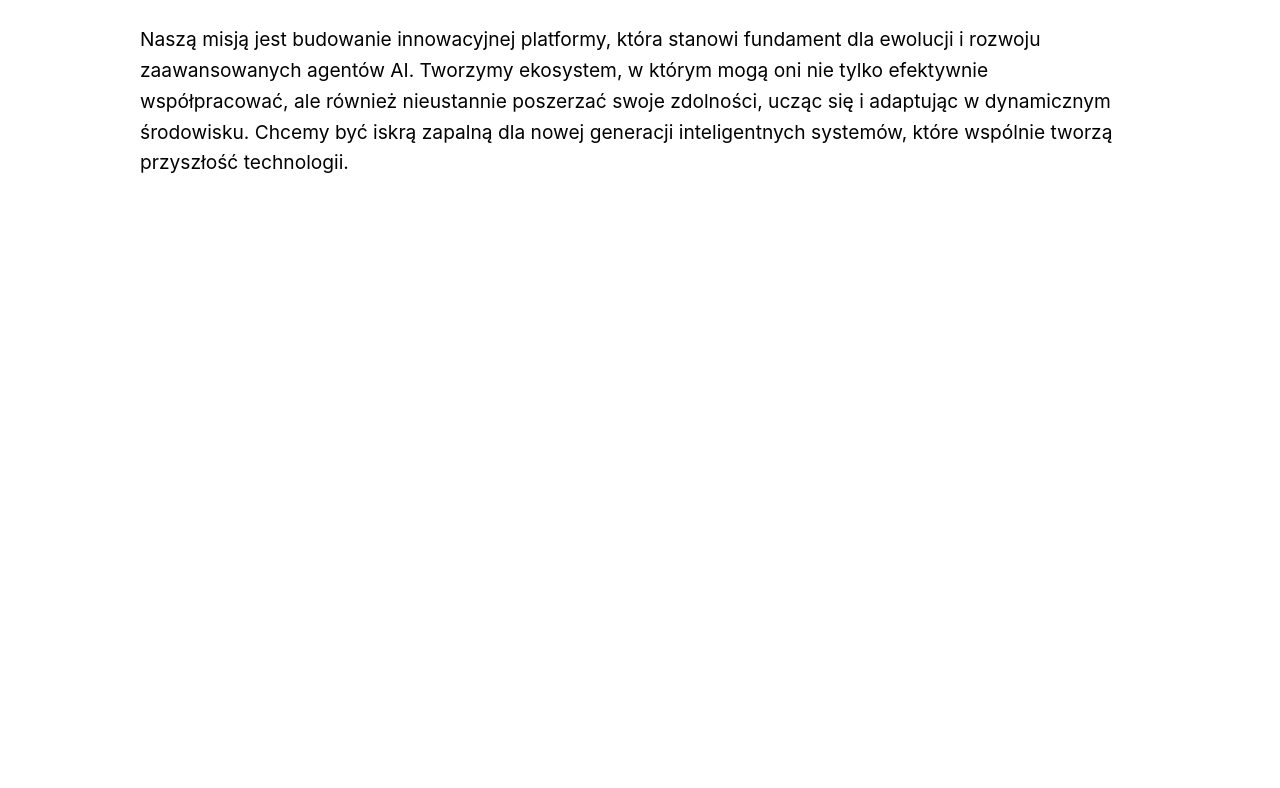
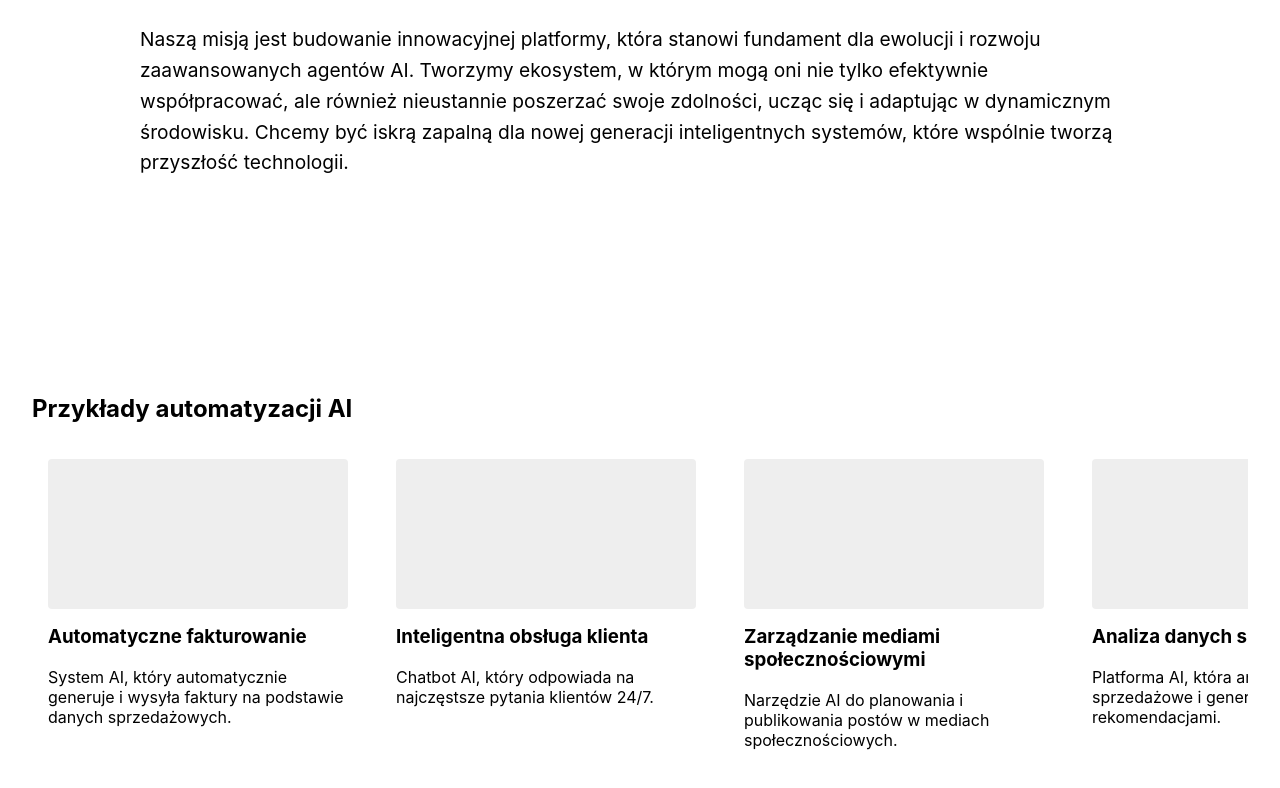
Before and after one commit to JanUfniarz/symbiot-landing-page, a React (Create React App) app in the folder symbiot-it-landing/: page / in a window 1280 px wide. Shown: the part 1847-2635 px from the top of the page. Before the commit the page ends 2189 px from the top, so only its background shows below. Built offline with nearby package versions, Linux system fonts and the light colour scheme; a web font is replaced by a local one.

Commit message:
AutomationExamples

```diff
--- a/symbiot-it-landing/src/App/views/Home/Home.tsx
+++ b/symbiot-it-landing/src/App/views/Home/Home.tsx
@@ -2,11 +2,13 @@ import Hero from "./components/Hero/Hero";
 import Solutions from "./components/Solutions/Solutions";
 import React from "react";
 import Mission from "./components/Mission/Mission";
+import AutomationExamples from "./components/AutomationExamples/AutomationExamples";
 
 const Home = () => <>
     <Hero/>
     <Solutions/>
     <Mission/>
+    <AutomationExamples/>
 </>
 
 export default Home
--- /dev/null
+++ b/symbiot-it-landing/src/App/views/Home/components/AutomationExamples/AutomationExamples.module.css
@@ -0,0 +1,35 @@
+.container {
+    padding: 2rem;
+}
+
+.container h2 {
+    color: var(--green-9);
+}
+
+.scrollContainer {
+    display: flex;
+    overflow-x: auto;
+    padding-bottom: 1rem;
+}
+
+.card {
+    background-color: var(--gray-4);
+    flex: 0 0 300px;
+    margin-right: 1rem;
+    border: 1px solid var(--green-3);
+    border-radius: 8px;
+    padding: 1rem;
+}
+
+.card h3 {
+    color: var(--green-a10);
+    margin-top: 0;
+}
+
+.imagePlaceholder {
+    width: 100%;
+    height: 150px;
+    background-color: #eee;
+    border-radius: 4px;
+    margin-bottom: 1rem;
+}
--- /dev/null
+++ b/symbiot-it-landing/src/App/views/Home/components/AutomationExamples/AutomationExamples.tsx
@@ -0,0 +1,18 @@
+import React from 'react';
+import styles from './AutomationExamples.module.css';
+import content from './AutomationExamples_content.json';
+
+const AutomationExamples = () => <div className={styles.container}>
+    <h2>Przykłady automatyzacji AI</h2>
+    <div className={styles.scrollContainer}>
+        {content.map((example, index) => (
+            <div className={styles.card} key={index}>
+                <div className={styles.imagePlaceholder}></div>
+                <h3>{example.title}</h3>
+                <p>{example.description}</p>
+            </div>
+        ))}
+    </div>
+</div>
+
+export default AutomationExamples;
--- /dev/null
+++ b/symbiot-it-landing/src/App/views/Home/components/AutomationExamples/AutomationExamples_content.json
@@ -0,0 +1,27 @@
+[
+  {
+    "title": "Automatyczne fakturowanie",
+    "description": "System AI, który automatycznie generuje i wysyła faktury na podstawie danych sprzedażowych.",
+    "image_placeholder": "path/to/image1.jpg"
+  },
+  {
+    "title": "Inteligentna obsługa klienta",
+    "description": "Chatbot AI, który odpowiada na najczęstsze pytania klientów 24/7.",
+    "image_placeholder": "path/to/image2.jpg"
+  },
+  {
+    "title": "Zarządzanie mediami społecznościowymi",
+    "description": "Narzędzie AI do planowania i publikowania postów w mediach społecznościowych.",
+    "image_placeholder": "path/to/image3.jpg"
+  },
+  {
+    "title": "Analiza danych sprzedażowych",
+    "description": "Platforma AI, która analizuje dane sprzedażowe i generuje raporty z rekomendacjami.",
+    "image_placeholder": "path/to/image4.jpg"
+  },
+  {
+    "title": "Automatyzacja rekrutacji",
+    "description": "System AI, który przegląda CV i wybiera najlepszych kandydatów na dane stanowisko.",
+    "image_placeholder": "path/to/image5.jpg"
+  }
+]
```
